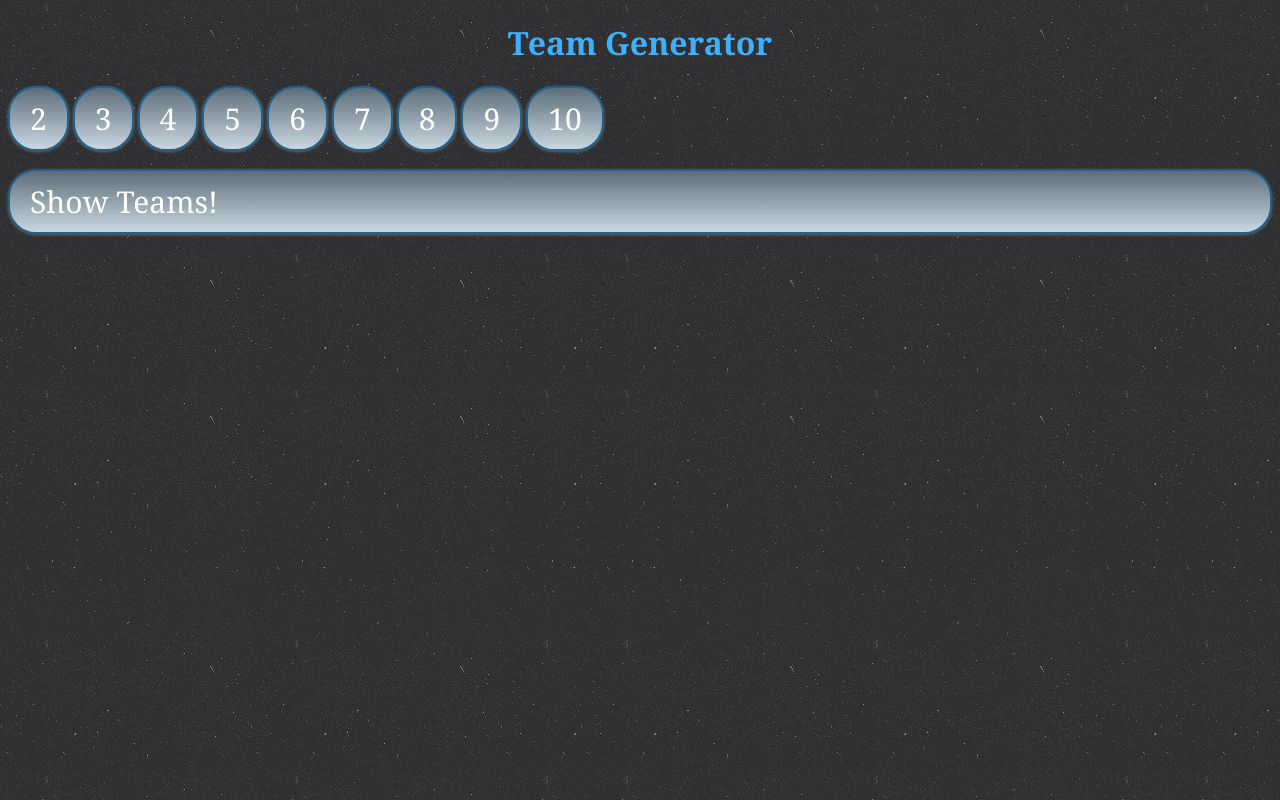
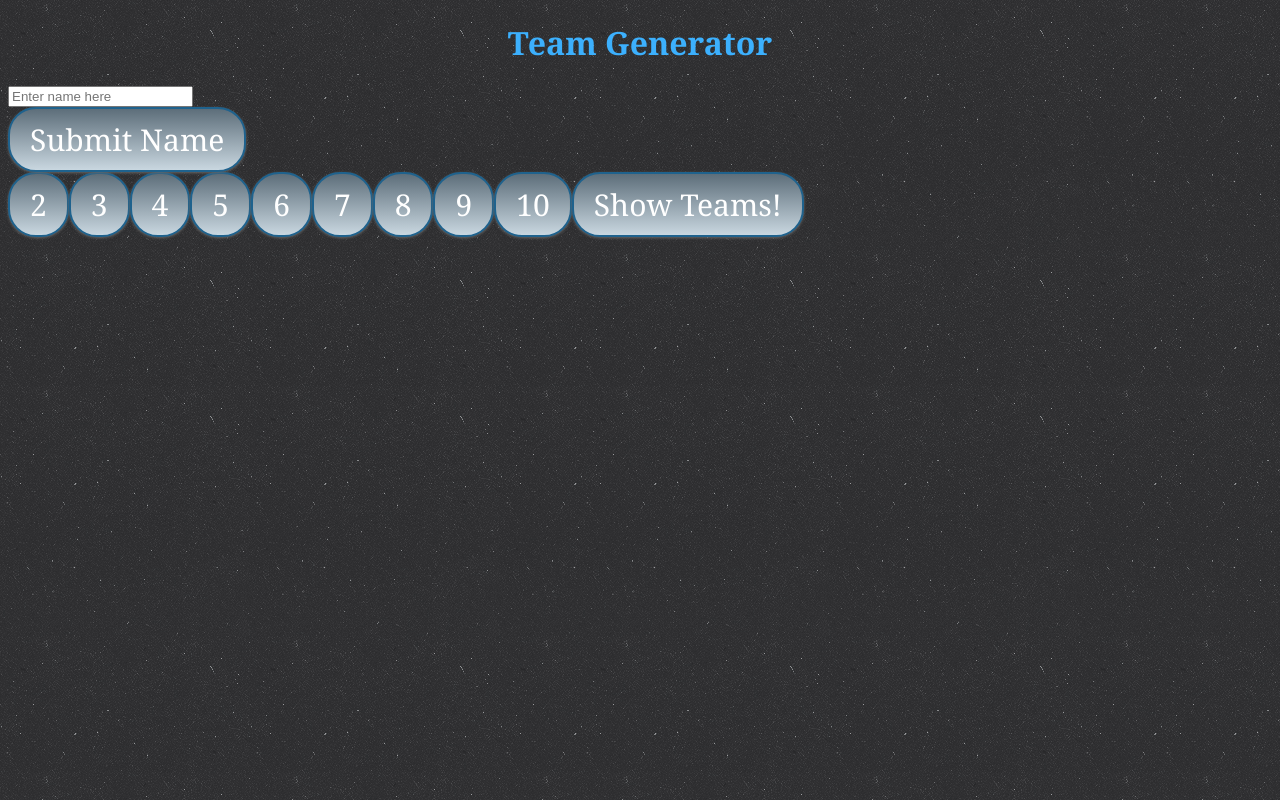
Before and after one commit to gundter/prime_weekend_challenge_02, a plain HTML site: page index.html in a window 1280 px wide. Drawn offline with Linux system fonts and the light colour scheme.

Commit message:
Added an input field that will add names to the given array

```diff
--- a/index.html
+++ b/index.html
@@ -9,11 +9,10 @@
 </head>
 <body>
     <h1>Team Generator</h1>
-    <!--<label class="frmName">Enter Name:</label>-->
-    <!--<form id="enteredName">-->
-    <!--<input type="text" value="">-->
-    <!--<button class="button" id="userName">Submit Name</button>-->
-    <!--</form>-->
+    <form id="enteredName">
+    <input type="text" placeholder="Enter name here" id="name">
+    <div id="userName">Submit Name</div>
+    </form>
     <div class="teamSelect">
         <div class="button" data-size="2">2</div>
         <div class="button" data-size="3">3</div>
@@ -24,7 +23,7 @@
         <div class="button" data-size="8">8</div>
         <div class="button" data-size="9">9</div>
         <div class="button" data-size="10">10</div>
-    </div><br>
+    </div>
     <div class="refreshContainer">
     <div class="button" id="refresh">Show Teams!</div>
     </div>
--- a/script.js
+++ b/script.js
@@ -24,13 +24,15 @@ function emptyChildren(){
 
 $(document).ready(function(){
 
-    //$('#userName').on('click', function(){
-    //    var nameSubmitted = document.getElementById('enteredName').elements[0].value;
-    //    console.log(nameSubmitted);
-    //    people.push(nameSubmitted);
-    //    console.log(people);
-    //});
-    //console.log(people);
+    $('#userName').on('click', function(){
+        console.log("Submit name button");
+        var enteredName = $('#name');
+        var nameSubmitted = enteredName.val();
+        enteredName.val('');
+        console.log(nameSubmitted);
+        people.push(nameSubmitted);
+        console.log(people);
+    });
 
     $('#refresh').on('click', function(){
         if(teamSize == 0){
@@ -47,7 +49,7 @@ $(document).ready(function(){
         shuffleArray(people);
         for(var i=0; i < people.length; i++){
             $("#team" + count).append("<p class='newEntry'>" + people[i] + "</p>");
-            $('.newEntry').hide().delay(i * 1000).fadeIn('slow');
+            $('.newEntry').hide().delay(i * 500).fadeIn('slow');
             count++;
             if(count > teamSize){
                 count = 1;
--- a/stylesheet.css
+++ b/stylesheet.css
@@ -2,7 +2,9 @@ body {
     background-image: url("bodybackground.png");
     color: #3cb0fd;
 }
-
+form {
+    display: inline-block;
+}
 h1 {
     font-family: Georgia, serif;
     text-align: center;
@@ -28,6 +30,7 @@ h1 {
     padding: 10px 20px 10px 20px;
     border: solid #1f628d 2px;
     text-decoration: none;
+    float: left;
 }
 
 .button:hover {
@@ -43,6 +46,38 @@ h1 {
 .button:active{
     background: #3787cf;
 }
+#userName{
+    background: #5d6e7a;
+    background-image: -webkit-linear-gradient(top, #5d6e7a, #c9d7e0);
+    background-image: -moz-linear-gradient(top, #5d6e7a, #c9d7e0);
+    background-image: -ms-linear-gradient(top, #5d6e7a, #c9d7e0);
+    background-image: -o-linear-gradient(top, #5d6e7a, #c9d7e0);
+    background-image: linear-gradient(to bottom, #5d6e7a, #c9d7e0);
+    -webkit-border-radius: 28px;
+    -moz-border-radius: 28px;
+    border-radius: 28px;
+    -webkit-box-shadow: 0px 1px 3px #666666;
+    -moz-box-shadow: 0px 1px 3px #666666;
+    box-shadow: 0px 1px 3px #666666;
+    font-family: Georgia, serif;
+    color: #ffffff;
+    font-size: 30px;
+    padding: 10px 20px 10px 20px;
+    border: solid #1f628d 2px;
+    text-decoration: none;
+}
+#userName:hover{
+    background: #3cb0fd;
+    background-image: -webkit-linear-gradient(top, #3cb0fd, #3498db);
+    background-image: -moz-linear-gradient(top, #3cb0fd, #3498db);
+    background-image: -ms-linear-gradient(top, #3cb0fd, #3498db);
+    background-image: -o-linear-gradient(top, #3cb0fd, #3498db);
+    background-image: linear-gradient(to bottom, #3cb0fd, #3498db);
+    text-decoration: none;
+}
+#userName:active{
+     background: #3787cf;
+ }
 .teamSelect{
     padding: 0 auto;
     margin: 0 auto;
@@ -53,8 +88,8 @@ h1 {
     margin: 0 auto;
 }
 .container {
-    padding: 0 auto;
-    margin: 0 auto;
+    display: block;
+    float: left;
 }
 .container div {
     height: 70px;
```
Also changed, not shown: 1 other file.
